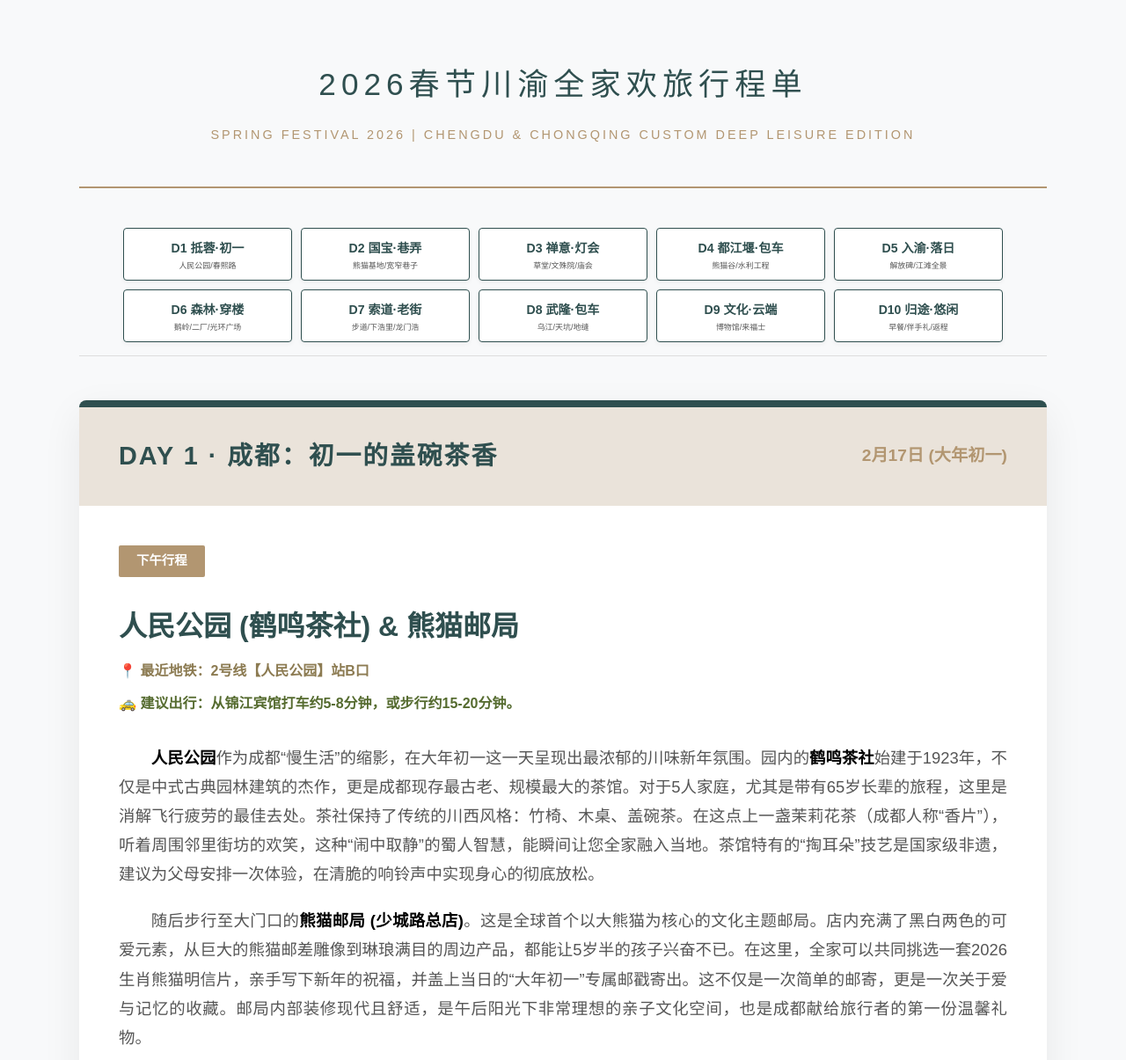
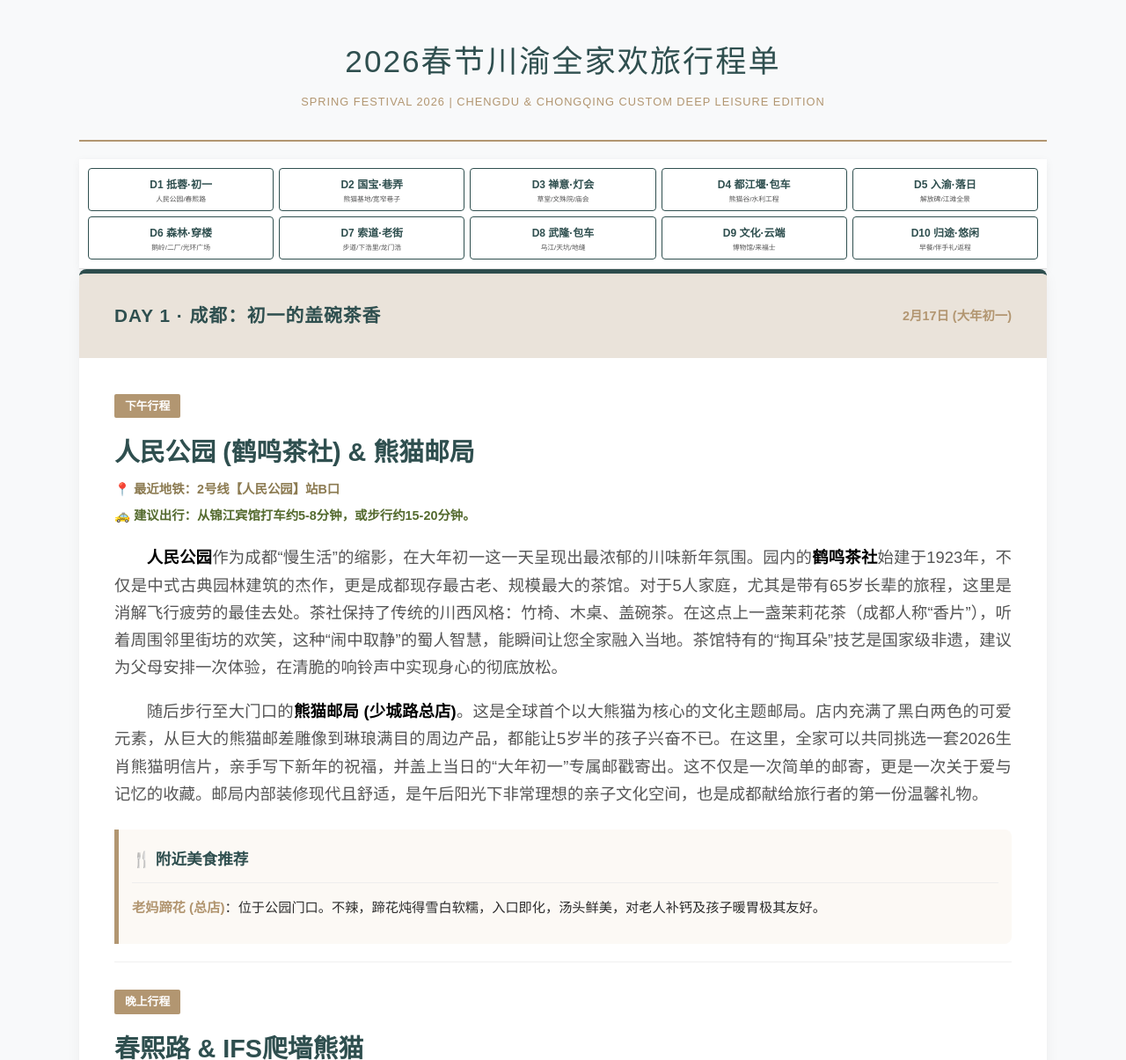
Before and after one commit to SushanLi/Sichuan_2026, a plain HTML site: page index.html in a window 1280 px wide. Shown: the top 1205 px of the page at 88% size. Drawn offline with Linux system fonts and the light colour scheme.

Commit message:
Update index.html

```diff
--- a/index.html
+++ b/index.html
@@ -3,11 +3,11 @@
 <head>
     <meta charset="UTF-8">
     <meta name="viewport" content="width=device-width, initial-scale=1.0">
-    <title>2026川渝春节全家欢旅·终极深度全量版</title>
+    <title>2026川渝春节悠闲旅行程单</title>
     <style>
         :root {
-            --primary: #2F4F4F; /* 深石墨绿 */
-            --secondary: #B29671; /* 莫兰迪金 */
+            --primary: #2F4F4F;
+            --secondary: #B29671;
             --bg: #F8F9FA;
             --card-bg: #FFFFFF;
             --text-main: #2C2C2C;
@@ -15,63 +15,70 @@
         }
 
         html { scroll-behavior: smooth; }
-        body { font-family: 'PingFang SC', 'STHeiti', 'Microsoft YaHei', sans-serif; background-color: var(--bg); color: var(--text-main); line-height: 1.8; margin: 0; padding: 0; }
+        body { font-family: 'PingFang SC', 'STHeiti', 'Microsoft YaHei', sans-serif; background-color: var(--bg); color: var(--text-main); line-height: 1.7; margin: 0; padding: 0; }
 
-        /* 强制修复加粗显示 */
-        b, strong { font-weight: 900 !important; color: #000 !important; display: inline; }
+        /* 核心修复：加粗显示 */
+        b, strong { font-weight: 900 !important; color: #000 !important; }
 
-        .container { max-width: 1100px; margin: 0 auto; padding: 40px 20px; }
+        .container { max-width: 1100px; margin: 0 auto; padding: 20px 15px; }
 
-        header { text-align: center; padding-bottom: 30px; border-bottom: 2px solid var(--secondary); margin-bottom: 30px; }
-        header h1 { font-weight: 300; letter-spacing: 6px; color: var(--primary); margin-bottom: 10px; font-size: 2.2em; }
-        header p { color: var(--secondary); text-transform: uppercase; letter-spacing: 3px; font-size: 0.9em; }
+        header { text-align: center; padding: 20px 0; border-bottom: 2px solid var(--secondary); margin-bottom: 20px; }
+        header h1 { font-weight: 400; letter-spacing: 2px; color: var(--primary); margin: 0; font-size: 1.8em; }
+        header p { color: var(--secondary); text-transform: uppercase; letter-spacing: 1px; font-size: 0.8em; margin-top: 5px; }
 
         /* 导航按钮：两行展示 (5+5) */
-        .nav-container { position: sticky; top: 0; z-index: 100; background: rgba(248, 249, 250, 0.98); padding: 15px 0; border-bottom: 1px solid #ddd; margin-bottom: 50px; }
-        .nav-grid { display: grid; grid-template-columns: repeat(5, 1fr); gap: 10px; max-width: 1000px; margin: 0 auto; padding: 0 10px; }
+        .nav-container { position: sticky; top: 0; z-index: 100; background: rgba(255, 255, 255, 0.95); padding: 10px 0; border-bottom: 1px solid #ddd; box-shadow: 0 2px 10px rgba(0,0,0,0.05); }
+        .nav-grid { display: grid; grid-template-columns: repeat(5, 1fr); gap: 6px; padding: 0 10px; }
         .nav-btn {
             background: #fff; color: var(--primary); border: 1px solid var(--primary);
-            padding: 10px 5px; border-radius: 4px; cursor: pointer;
-            font-size: 0.8em; text-decoration: none; transition: 0.3s;
+            padding: 8px 2px; border-radius: 4px; cursor: pointer;
+            font-size: 0.75em; text-decoration: none; transition: 0.2s;
             display: flex; flex-direction: column; align-items: center;
-            box-shadow: 0 2px 5px rgba(0,0,0,0.05);
+            text-align: center;
         }
-        .nav-btn b { font-size: 1.1em; margin-bottom: 2px; color: var(--primary) !important; }
-        .nav-btn span { font-size: 0.7em; color: var(--text-muted); text-align: center; line-height: 1.2; }
-        .nav-btn:hover { background: var(--primary); color: #fff !important; }
-        .nav-btn:hover b, .nav-btn:hover span { color: #fff !important; }
+        .nav-btn b { font-size: 1em; margin-bottom: 2px; color: var(--primary) !important; }
+        .nav-btn span { font-size: 0.65em; color: var(--text-muted); line-height: 1.1; }
 
-        /* 日程卡片 */
-        .day-card { background: var(--card-bg); margin-bottom: 80px; border-radius: 8px; overflow: hidden; box-shadow: 0 15px 45px rgba(0,0,0,0.07); border-top: 8px solid var(--primary); }
-        .day-header { background: #EAE3DA; padding: 30px 45px; display: flex; justify-content: space-between; align-items: center; }
-        .day-header h2 { margin: 0; color: var(--primary); font-size: 1.8em; letter-spacing: 2px; }
-        .day-header .date-tag { color: var(--secondary); font-weight: bold; font-size: 1.2em; }
+        /* 仅在支持悬停的设备上应用 hover */
+        @media (hover: hover) {
+            .nav-btn:hover { background: var(--primary); color: #fff !important; }
+            .nav-btn:hover b, .nav-btn:hover span { color: #fff !important; }
+        }
 
-        .day-content { padding: 45px; }
-        .section { margin-bottom: 60px; padding-bottom: 40px; border-bottom: 1px solid #f0f0f0; }
+        /* 详细日程 */
+        .day-card { background: var(--card-bg); margin-bottom: 40px; border-radius: 8px; overflow: hidden; box-shadow: 0 5px 15px rgba(0,0,0,0.05); border-top: 5px solid var(--primary); }
+        .day-header { background: #EAE3DA; padding: 20px 15px; display: flex; justify-content: space-between; align-items: center; }
+        .day-header h2 { margin: 0; color: var(--primary); font-size: 1.3em; letter-spacing: 1px; }
+        .day-header .date-tag { color: var(--secondary); font-weight: bold; font-size: 0.9em; }
+
+        .day-content { padding: 20px 15px; }
+        .section { margin-bottom: 30px; padding-bottom: 20px; border-bottom: 1px solid #f0f0f0; }
         .section:last-child { border-bottom: none; }
 
-        .time-tag { display: inline-block; background: var(--secondary); color: white; padding: 5px 20px; font-size: 0.9em; margin-bottom: 20px; border-radius: 2px; font-weight: bold; }
-        .spot-title { font-size: 2em; color: var(--primary); margin: 8px 0; font-weight: 700; display: block; }
+        .time-tag { display: inline-block; background: var(--secondary); color: white; padding: 3px 12px; font-size: 0.8em; margin-bottom: 10px; border-radius: 2px; font-weight: bold; }
+        .spot-title { font-size: 1.5em; color: var(--primary); margin: 5px 0; font-weight: 700; display: block; }
 
-        .meta-info { display: flex; flex-direction: column; gap: 8px; margin-bottom: 30px; font-size: 1em; }
-        .subway-info { color: #8c7b52; font-weight: 800; }
-        .transport-advice { color: #556B2F; font-weight: 800; }
+        .meta-info { display: flex; flex-direction: column; gap: 5px; margin-bottom: 20px; font-size: 0.9em; }
+        .subway-info { color: #8c7b52; font-weight: 700; }
+        .transport-advice { color: #556B2F; font-weight: 700; }
 
-        .description { text-align: justify; color: var(--text-muted); font-size: 1.15em; margin-bottom: 30px; }
-        .description p { margin-bottom: 20px; text-indent: 2em; }
+        .description { text-align: justify; color: var(--text-muted); font-size: 1.05em; margin-bottom: 20px; }
+        .description p { margin-bottom: 15px; text-indent: 2em; }
 
-        .food-box { background: #FCF9F5; border-left: 8px solid var(--secondary); padding: 35px; margin-top: 40px; border-radius: 0 12px 12px 0; }
-        .food-box h4 { margin-top: 0; color: var(--primary); font-size: 1.3em; border-bottom: 2px solid #eee; padding-bottom: 15px; margin-bottom: 20px; }
-        .food-item { margin-bottom: 12px; font-size: 1.05em; }
+        .food-box { background: #FCF9F5; border-left: 5px solid var(--secondary); padding: 20px 15px; margin-top: 25px; border-radius: 0 8px 8px 0; }
+        .food-box h4 { margin-top: 0; color: var(--primary); font-size: 1.1em; border-bottom: 1px solid #eee; padding-bottom: 10px; margin-bottom: 15px; }
+        .food-item { margin-bottom: 8px; font-size: 0.95em; }
         .food-item strong { color: var(--secondary) !important; font-weight: 800; }
 
-        .footer { text-align: center; padding: 20px; color: #888; font-size: 1em; background: #eee; }
+        .footer { text-align: center; padding: 40px 20px; color: #888; font-size: 0.9em; background: #eee; }
 
-        @media (max-width: 768px) {
-            .nav-grid { grid-template-columns: repeat(2, 1fr); }
-            .day-header { flex-direction: column; gap: 15px; text-align: center; }
-            .day-content { padding: 25px; }
+        /* 针对电脑显示器的微调 */
+        @media (min-width: 769px) {
+            header h1 { font-size: 2.2em; }
+            .day-header { padding: 30px 40px; }
+            .day-content { padding: 40px; }
+            .spot-title { font-size: 1.8em; }
+            .description { font-size: 1.15em; }
         }
     </style>
 </head>
```
